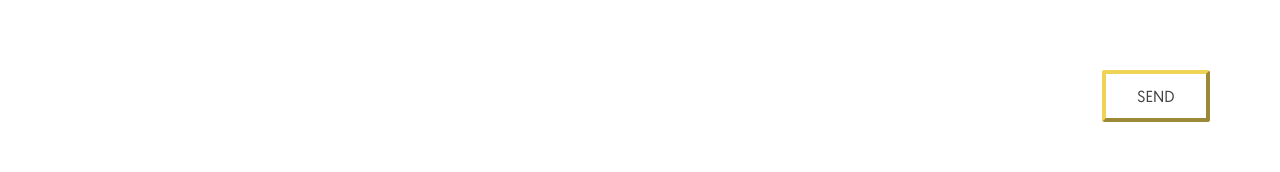
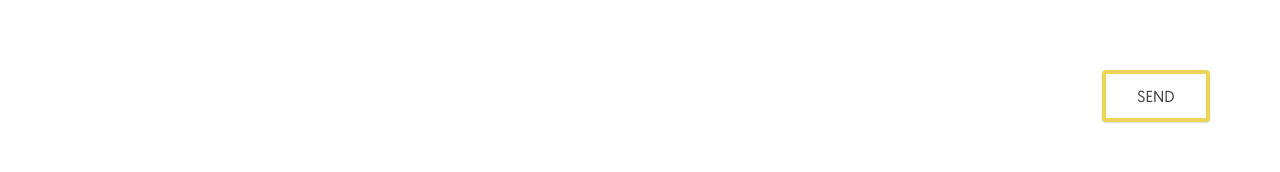
Before and after one commit to yashu2001/Copy_That, a React (Create React App) app: page /contact in a window 1280 px wide. Shown: the part 748-920 px from the top of the page. Built offline with nearby package versions, Linux system fonts and the light colour scheme.

Commit message:
Fixed button css and img srcset removed due to issues in image loading

```diff
--- a/src/App.css
+++ b/src/App.css
@@ -370,9 +370,9 @@ textarea {
 /* Contact button css */
 .contact-btn {
   background-color: #ffffff !important;
-  box-shadow: #efd356 16% !important;
-  border-color: #efd356 !important;
-  border-radius: 3px;
+  box-shadow: 0px 1px 2px #00000029;
+  border: 3px solid #efd356;
+  border-radius: 4px;
   border-width: 4px;
   padding-top: 10px;
   padding-bottom: 10px;
--- a/src/components/LANDING/WriterFeatures.js
+++ b/src/components/LANDING/WriterFeatures.js
@@ -28,7 +28,6 @@ export default function WriterFeatures() {
             </Col>
             <Col xs={3} className="full-height">
               <img
-                srcSet="/EditorList.png,EditorList@2x.png 2x"
                 src="/EditorList.png"
                 className="gif"
                 alt="editor list"
@@ -40,7 +39,6 @@ export default function WriterFeatures() {
             >
               <Row style={{ height: "50%" }}>
                 <img
-                  srcSet="/writerDraft.png,writerDraft@2x.png 2x"
                   src="/writerDraft.png"
                   alt="writers draft"
                   className="gif"
@@ -48,7 +46,6 @@ export default function WriterFeatures() {
               </Row>
               <Row style={{ height: "50%" }}>
                 <img
-                  srcSet="/Oneclick.png,Oneclick@2x.png 2x"
                   src="/one click.svg"
                   alt="One click content"
                   className="gif"
```
